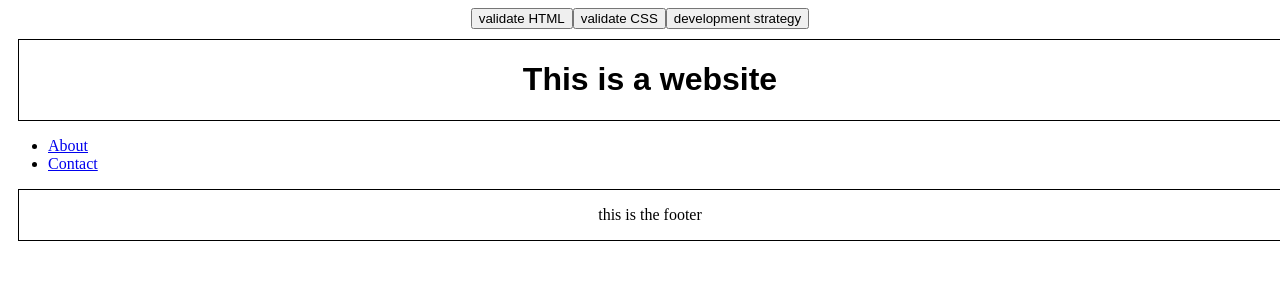
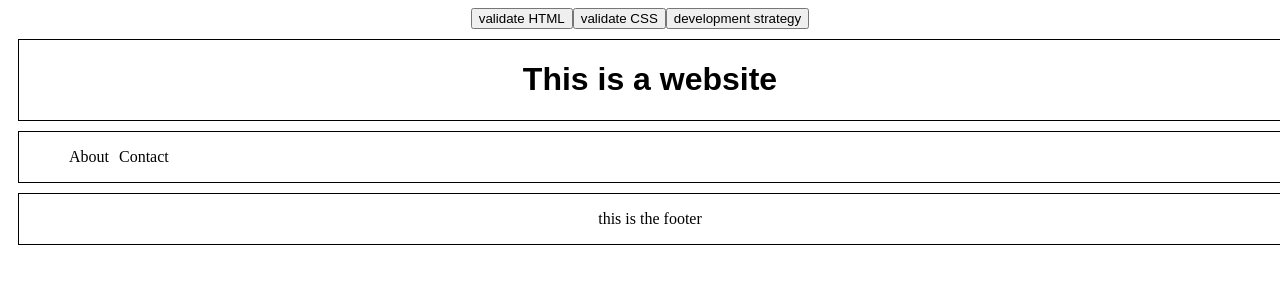
Before and after one commit to HazemBittar/semantic-layout-exercise, a plain HTML site: page index.html in a window 1280 px wide. Drawn offline with Linux system fonts and the light colour scheme.

Commit message:
added styling for the navbar

```diff
--- a/styles.css
+++ b/styles.css
@@ -21,3 +21,26 @@ footer {
 .page-title {
     font-family: fantasy;
 }
+
+nav {
+    border: 1px solid black;
+    width: 100%;
+    height: 5%;
+    text-align: start;
+    margin: 10px;
+}
+
+ul {
+    list-style-type: none;
+    display: flex;
+    justify-content: left;
+}
+
+li {
+    margin-left: 10px;
+}
+
+a {
+    text-decoration: none;
+    color: black;
+}
```
